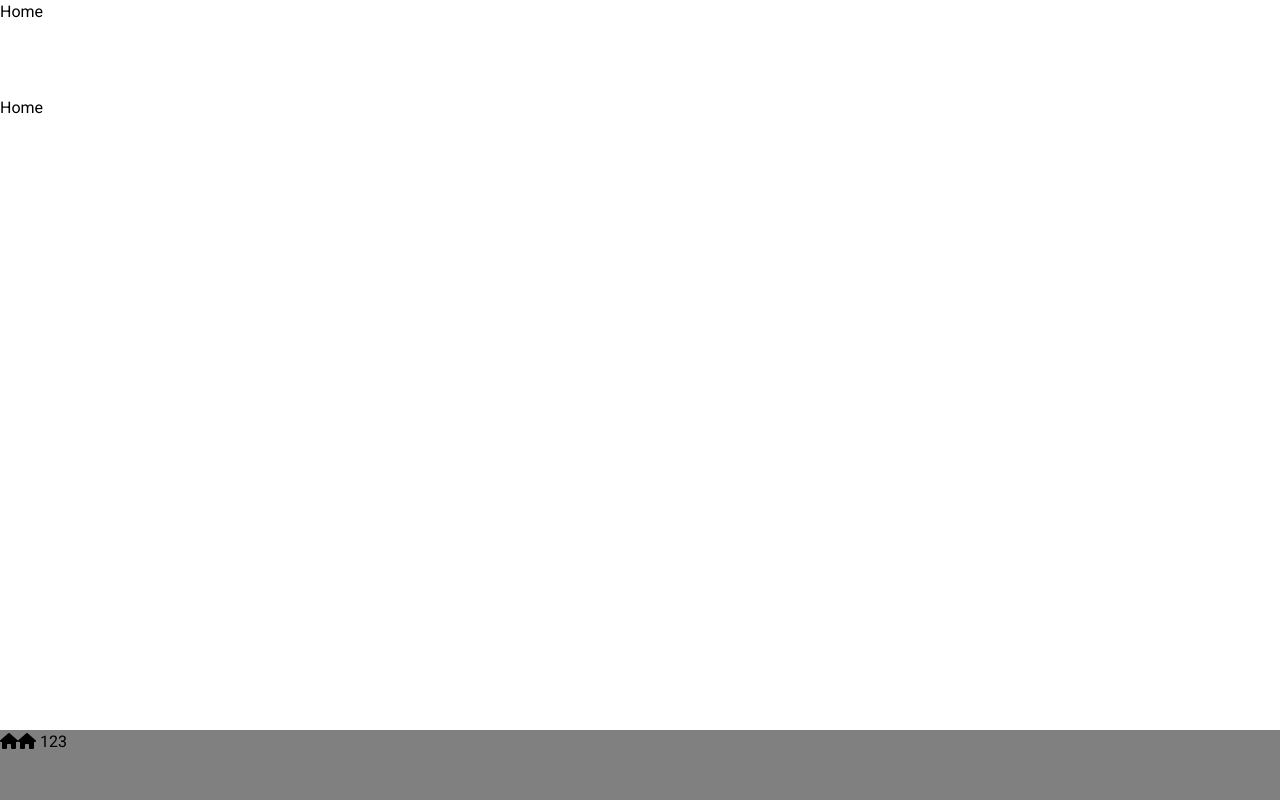
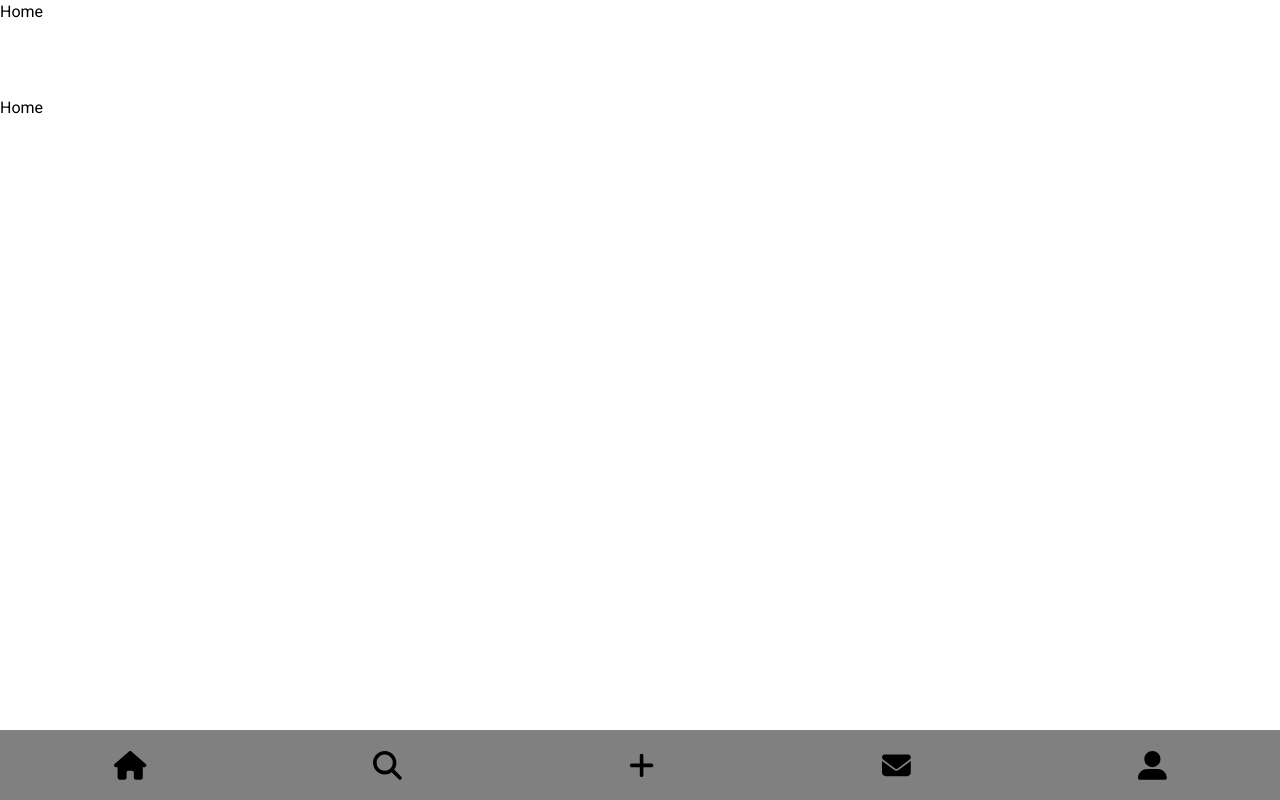
Before and after one commit to doris0728/2024-EqualPay, a Vue app: page / in a window 1280 px wide. Built offline with nearby package versions, Linux system fonts and the light colour scheme.

Commit message:
footer ing

```diff
--- a/src/pages/Footer.vue
+++ b/src/pages/Footer.vue
@@ -4,15 +4,25 @@
 
 <template>
     <div class="container">
-        <font-awesome-icon :icon="['fas', 'house']" />
-        <font-awesome-icon :icon="['fas', 'house']" />
-123
+        <font-awesome-icon class="footerIcon" :icon="['fas', 'house']" />
+        <font-awesome-icon class="footerIcon" :icon="['fas', 'magnifying-glass']" />
+        <font-awesome-icon class="footerIcon" :icon="['fas', 'plus']" />
+        <font-awesome-icon class="footerIcon" :icon="['fas', 'envelope']" />
+        <!-- <font-awesome-icon :icon="['fas', 'bell']" /> -->
+        <font-awesome-icon class="footerIcon" :icon="['fas', 'user-large']" />
     </div>
 </template>
 
 <style lang="scss" scoped>
-    .container {
-        background-color: gray;
-        /* height: 70px; */
-    }
+.container {
+    background-color: gray;
+    display: flex;
+    justify-content: space-around;
+    align-items: center;
+}
 </style>
+<style>
+.footerIcon.svg-inline--fa {
+    height: 1.8em;
+}
+</style>
```
